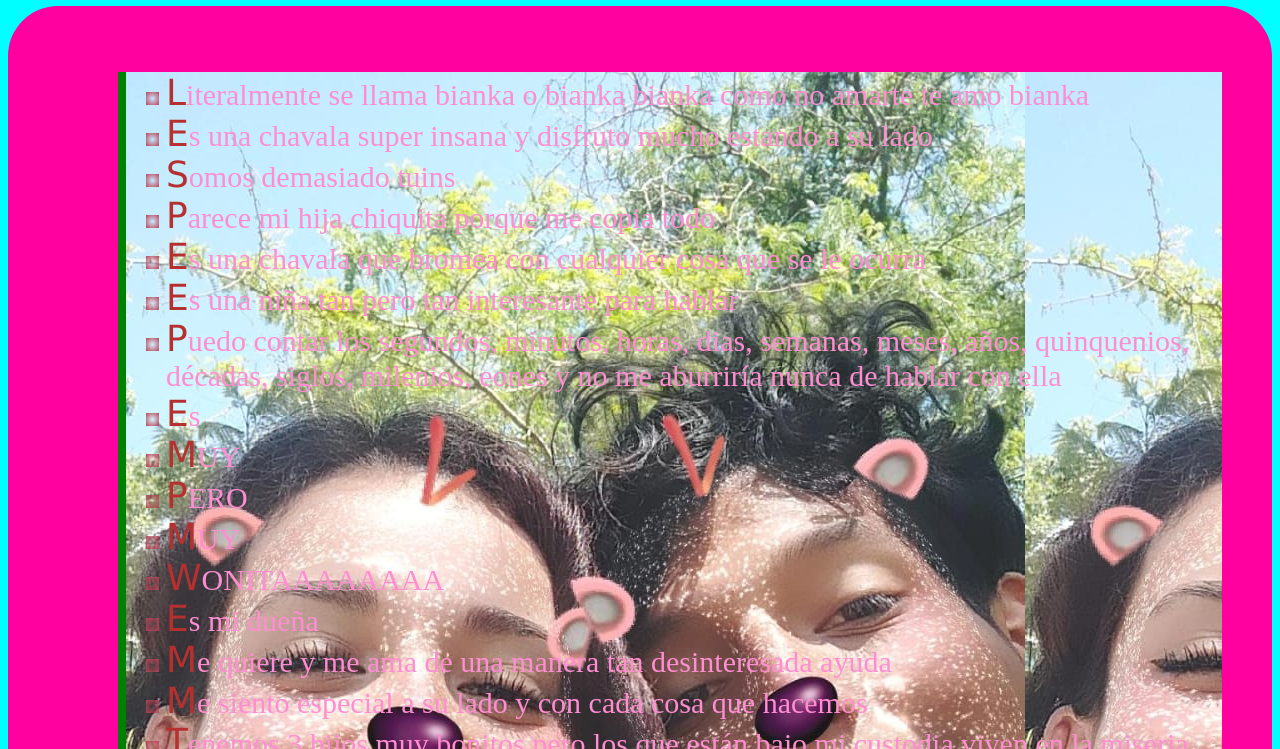
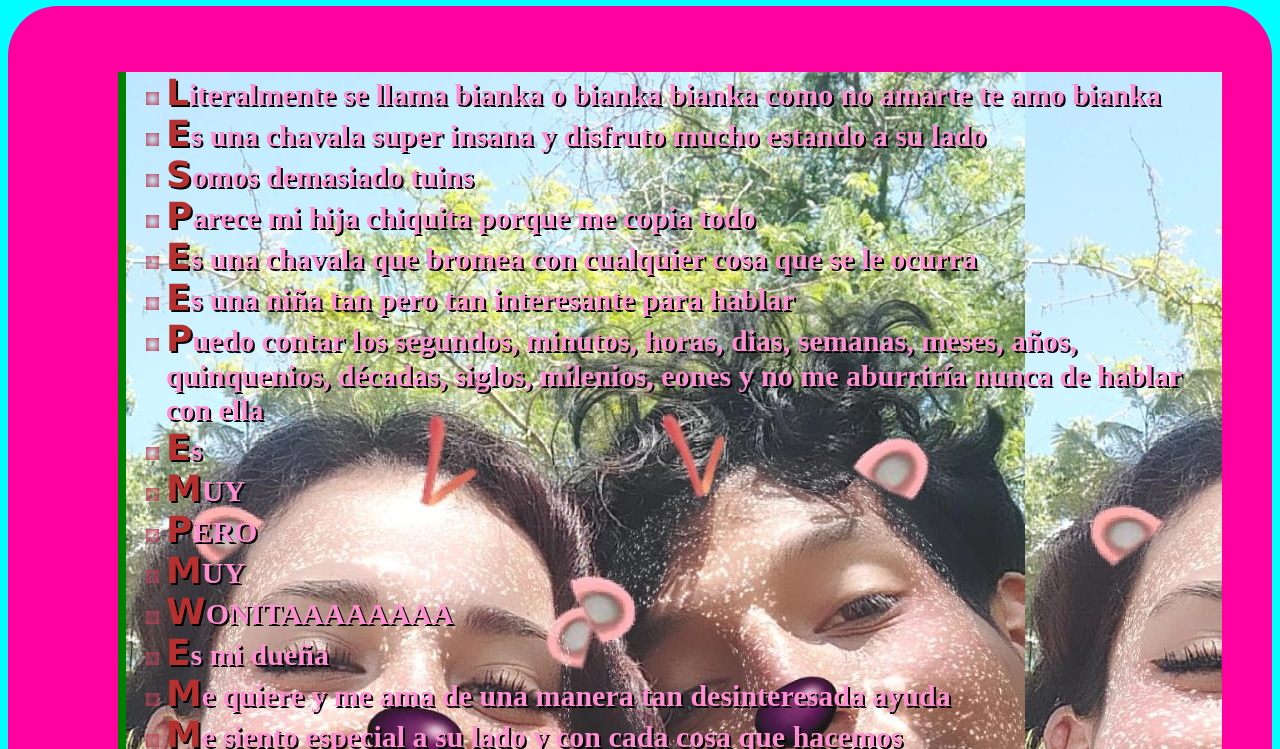
Before and after one commit to Kevinelcrack2007/Kevinelcrack2007.github.io, a plain HTML site: page 4Razonesparaamaralabianka2.html in a window 1280 px wide. Shown: the part 431-1180 px from the top of the page. Drawn offline with Linux system fonts and the light colour scheme.

Commit message:
Update 4Razonesparaamaralabianka2.html

```diff
--- a/4Razonesparaamaralabianka2.html
+++ b/4Razonesparaamaralabianka2.html
@@ -38,7 +38,7 @@ ol{
     border-left: 8px solid green; margin-left: 60px;
 
 }
-.puta{font-size: 30px;
+.puta{font-size: 30px;   text-shadow: 2px 2px black ;
     animation-name: bajina;
     animation-duration: 10s;
     animation-iteration-count: infinite;}
@@ -80,6 +80,7 @@ a.chaval:active{ background-color: rgb(55, 0, 255);}
 </ul>
 <br><br><br><br><br>
 <div class="uwu">
+    <b>
 <ol style="background-image: url(porno.jpeg)">
 <li class="puta">Literalmente se llama bianka o bianka bianka como no amarte te amo bianka</li>
 <li class="puta">Es una chavala super insana y disfruto mucho estando a su lado</li>
@@ -131,7 +132,7 @@ a.chaval:active{ background-color: rgb(55, 0, 255);}
 <li class="puta">EL COMO INVENTAMOS PALABRAS INTERNAS Y QUE SOLO LOS DOS SEPAMOS LO QUE SIGNIFICAN TODAS Y CADA UNA DE ELLAS (oemeje)</li>
 </ol>
 </div>
-
+</b>
 <div style="text-align: center; font-size: 30px;"> En fin miamor que hay infinitas razones para amarte pero aki solo tienes un 1% pq las otras son para darte amor uwu</div>
 <a href="https://www.youtube.com/embed/zoVSw-8xlIg?si=0YRvWzv9y9HPeN1U" style="text-decoration: none; color: white;" target="elpepe">Oh no hermano otra vez no</a>
 <iframe name="elpepe" width="400px" height="225px"></iframe><br><br>
```
